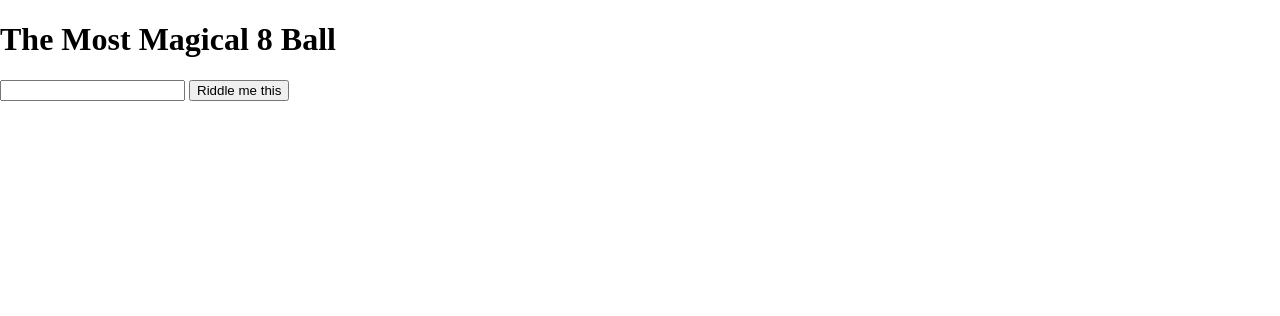
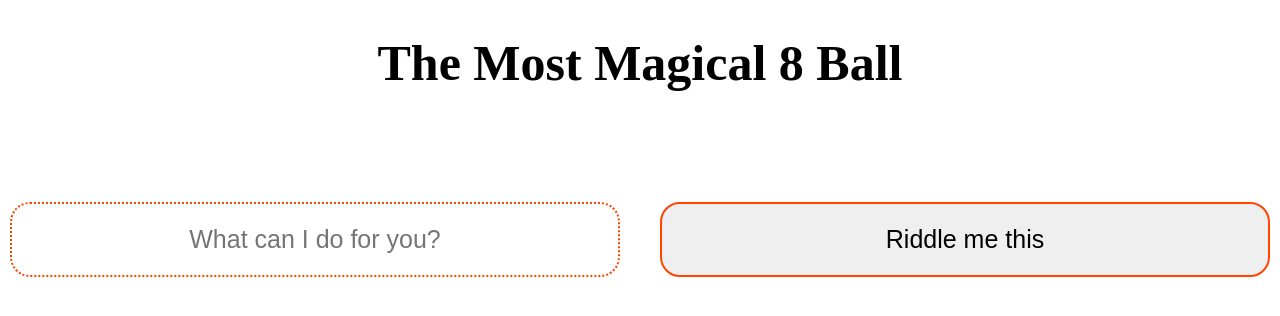
Before and after one commit to NoahDeltoroSmyth/Magic-8-Ball, a website with bundled scripts: page index.html in a window 1280 px wide. Built offline with nearby package versions, Linux system fonts and the light colour scheme.

Commit message:
added css styling to page

```diff
--- a/index.html
+++ b/index.html
@@ -13,15 +13,15 @@
 </head>
 
 <body>
-    <header>
-        <h1>The Most Magical 8 Ball</h1>
-    </header>
-    <main>
-        <input type="textarea" id="user-input">
-        <button id="answer-button">Riddle me this</button>
-        <p id="answer-message"></p>
+        <h1 class="header">The Most Magical 8 Ball</h1>
 
-    </main>
+        <div class="container">
+            <input type="textarea" placeholder="What can I do for you?" class="input" id="user-input">
+            <button class="button" id="answer-button">Riddle me this</button>
+        </div>
+
+        <p class="message" id="answer-message"></p>
+
     <audio id="huzzah" src="./assets/Huzzah!.mp3"></audio>
     <script type="module" src="./app.js"></script>
 </body>
--- /dev/null
+++ b/styles/style.css
@@ -0,0 +1,36 @@
+.container {
+    display: grid;
+    grid-template-columns: repeat(2, 1fr);
+    grid-template-rows: repeat(1, 1fr);
+    gap: 20px;
+}
+
+.header {
+    display: flex;
+    justify-content: center;
+    font-size: 50px;
+    margin-bottom: 100px;
+}
+
+.message {
+    display: flex;
+    justify-content: center;
+    font-size: 50px;
+}
+
+input {
+    height: 75px;
+    margin: 10px;
+    text-align: center;
+    font-size: 25px;
+    border-radius: 20px;
+    border: orangered 2px dotted
+}
+
+button {
+    height: 75px;
+    margin: 10px;
+    font-size: 25px;
+    border-radius: 20px;
+    border: orangered 2px solid;
+}
```
